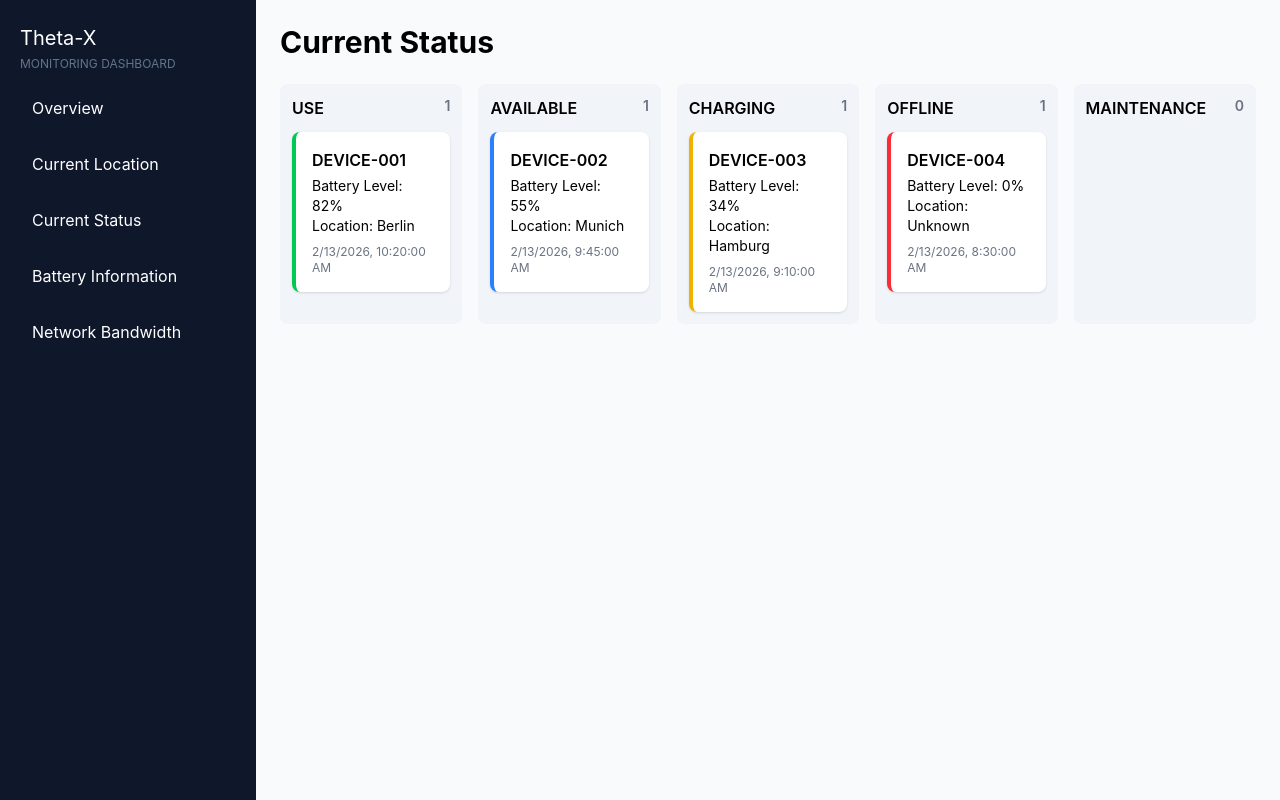
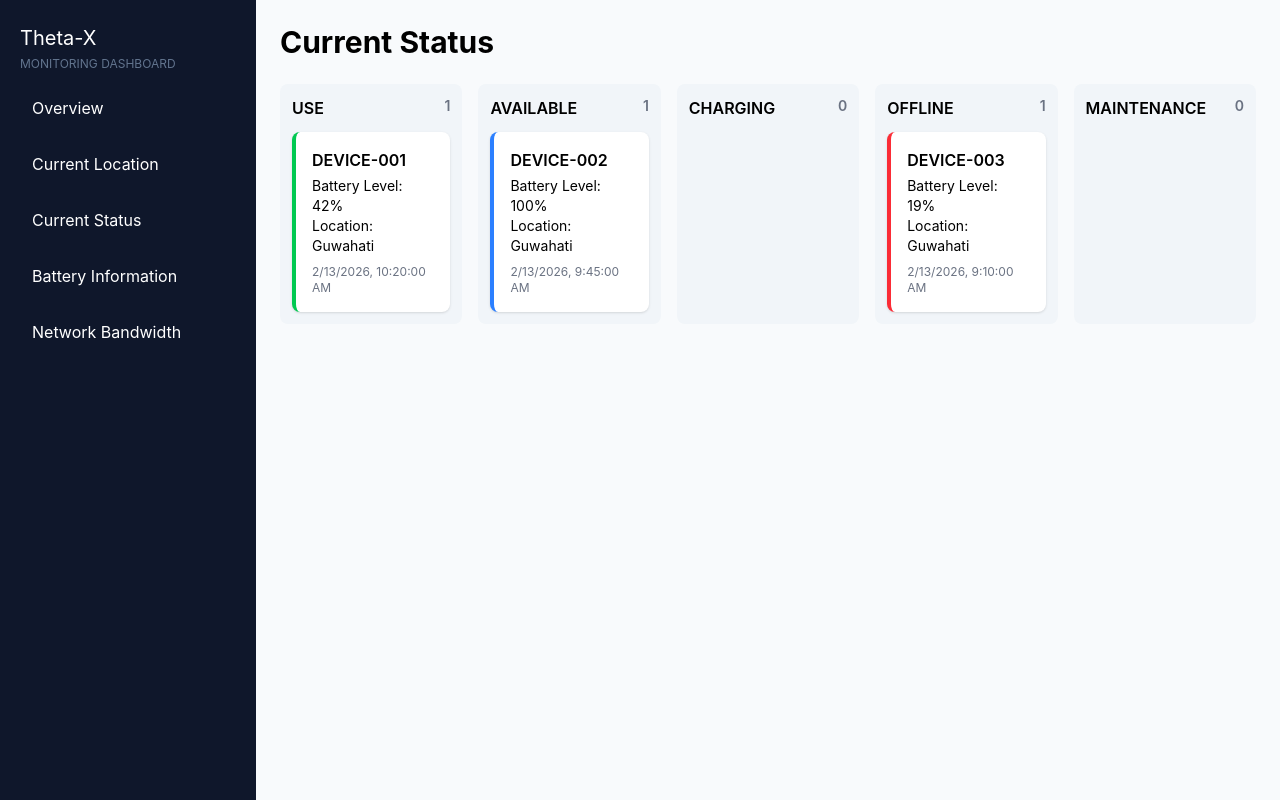
Before and after one commit to Ian12003/camara-api, a React app in the folder frontend/: page / in a window 1280 px wide. Both pictures are taken after a click on the element "Current Status". Built offline with nearby package versions, Linux system fonts and the light colour scheme; the HTML template or start-up script is replaced by a standard one.

Commit message:
make same data in all files

```diff
--- a/frontend/src/components/BatteryInfo.jsx
+++ b/frontend/src/components/BatteryInfo.jsx
@@ -4,7 +4,7 @@ const API_ROOT = "YOUR_API_ROOT/battery";
 
 const MOCK_DEVICES = [
   {
-    deviceId: "device-001",
+    deviceId: "DEVICE-001",
     msisdn: "+491701234567",
     deviceType: "CAR",
     active: true,
@@ -13,7 +13,7 @@ const MOCK_DEVICES = [
     lastBatteryUpdate: "2026-02-13T10:28:00Z",
   },
   {
-    deviceId: "device-002",
+    deviceId: "DEVICE-002",
     msisdn: "+491709876543",
     deviceType: "SCOOTER",
     active: true,
@@ -22,15 +22,16 @@ const MOCK_DEVICES = [
     lastBatteryUpdate: "2026-02-13T10:20:00Z",
   },
   {
-    deviceId: "device-003",
+    deviceId: "DEVICE-003",
     msisdn: "+491700001111",
     deviceType: "SENSOR",
     active: true,
     batteryLevel: 19,
     chargingState: "CHARGING",
     lastBatteryUpdate: "2026-02-13T10:12:00Z",
-  },
+  }
 ];
+
 
 const BatteryInfo = () => {
   const [devices, setDevices] = useState([]);
--- a/frontend/src/components/CurrentLocation.jsx
+++ b/frontend/src/components/CurrentLocation.jsx
@@ -26,7 +26,7 @@ const MOCK_DEVICES = [
     msisdn: "+491701234567",
     lat: 26.1445,
     lon: 91.7362,
-    status: "ACTIVE",
+    status: "USE",
     lastUpdate: "2026-02-13T10:20:00Z"
   },
   {
@@ -34,7 +34,7 @@ const MOCK_DEVICES = [
     msisdn: "+491709876543",
     lat: 26.1500,
     lon: 91.7400,
-    status: "LOW_BATTERY",
+    status: "AVAILABLE",
     lastUpdate: "2026-02-13T10:18:00Z"
   },
   {
--- a/frontend/src/components/CurrentStatus.jsx
+++ b/frontend/src/components/CurrentStatus.jsx
@@ -6,32 +6,26 @@ const MOCK_STATUS = [
   {
     deviceId: "DEVICE-001",
     status: "USE",
-    battery: 82,
-    location: "Berlin",
+    battery: 42,
+    location: "Guwahati",
     lastUpdate: "2026-02-13T10:20:00Z"
   },
   {
     deviceId: "DEVICE-002",
     status: "AVAILABLE",
-    battery: 55,
-    location: "Munich",
+    battery: 100,
+    location: "Guwahati",
     lastUpdate: "2026-02-13T09:45:00Z"
   },
   {
     deviceId: "DEVICE-003",
-    status: "CHARGING",
-    battery: 34,
-    location: "Hamburg",
+    status: "OFFLINE",
+    battery: 19,
+    location: "Guwahati",
     lastUpdate: "2026-02-13T09:10:00Z"
-  },
-  {
-    deviceId: "DEVICE-004",
-    status: "OFFLINE",
-    battery: 0,
-    location: "Unknown",
-    lastUpdate: "2026-02-13T08:30:00Z"
   }
 ];
+
 
 const statuses = ["USE", "AVAILABLE", "CHARGING", "OFFLINE", "MAINTENANCE"];
 
--- a/frontend/src/components/NetworkBandwidth.jsx
+++ b/frontend/src/components/NetworkBandwidth.jsx
@@ -29,6 +29,15 @@ const MOCK_DEVICE_INFO = {
     latency: 120,
     signal: 55,
     lastUpdate: "2026-02-13T10:30:00Z"
+  },
+  "DEVICE-003": {
+    deviceId: "DEVICE-003",
+    msisdn: "+491700001111",
+    deviceType: "SENSOR",
+    quality: "POOR",
+    latency: 200,
+    signal: 25,
+    lastUpdate: "2026-02-13T10:30:00Z"
   }
 };
 
@@ -46,6 +55,9 @@ const MOCK_DEVICE_DATA = {
     { time: "10:10", download: 10, upload: 3 },
     { time: "10:15", download: 18, upload: 6 },
     { time: "10:20", download: 14, upload: 4 }
+  ],
+  "DEVICE-003": [
+    { time: "10:00", download: 6, upload: 2 }
   ]
 };
 
```
